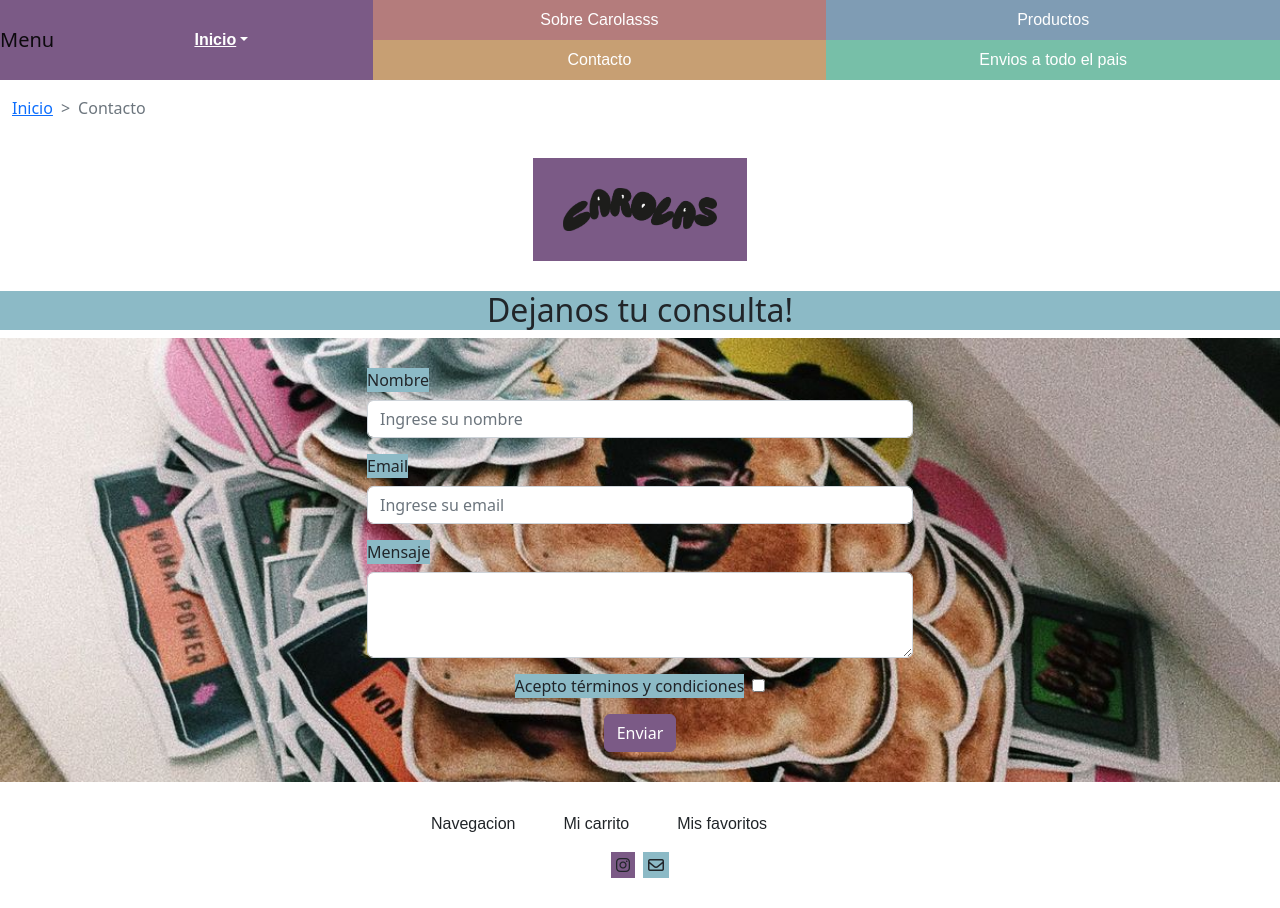
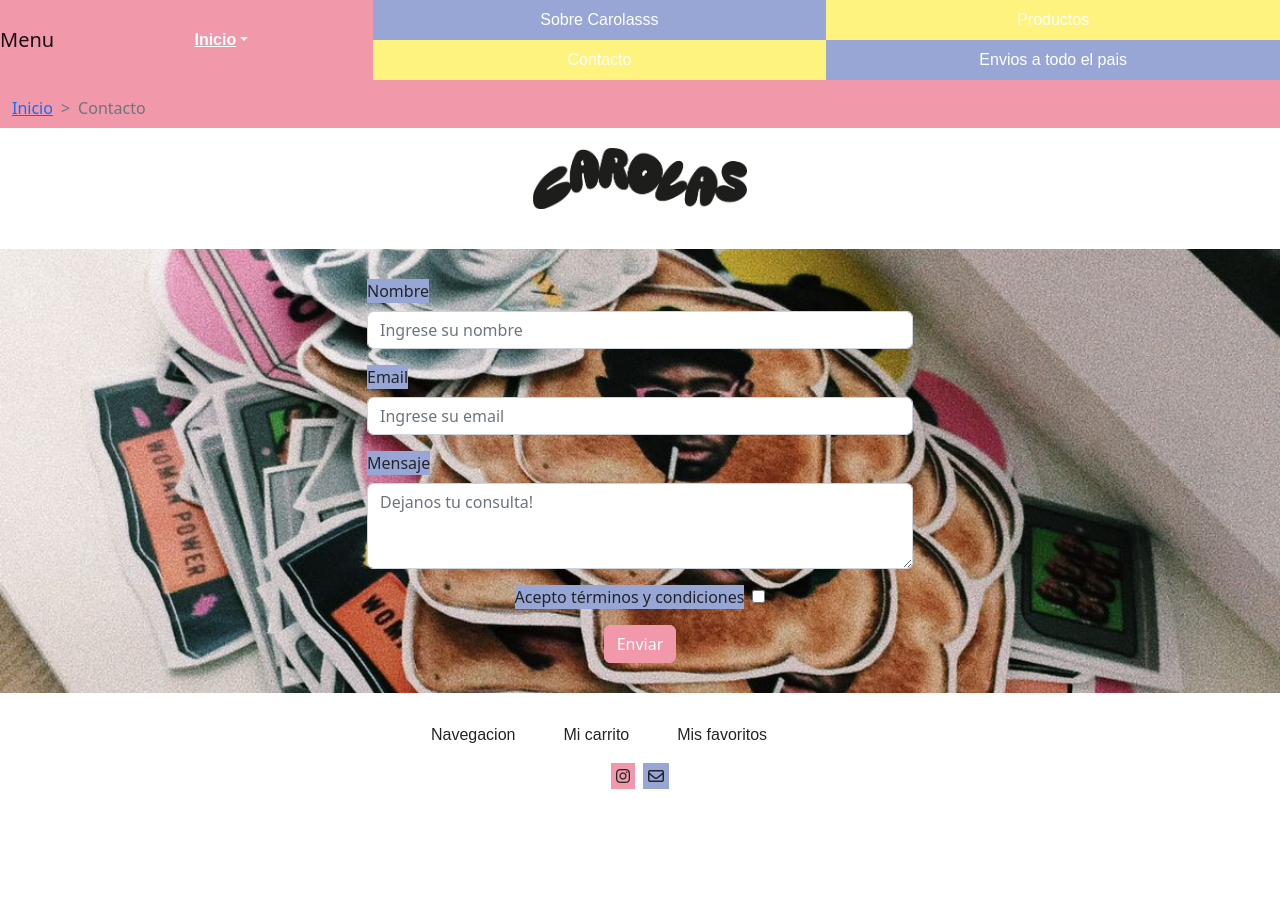
Before and after one commit to sofiasalvado/Proyecto-Final, a plain HTML site: page contacto.html in a window 1280 px wide. After the commit the page ends 819 px from the top, so only its background shows below. Drawn offline with nearby package versions, Linux system fonts and the light colour scheme.

Commit message:
version mobile

```diff
--- a/contacto.html
+++ b/contacto.html
@@ -40,9 +40,8 @@
     </nav>
 </div>
 <div class="col-md-12 d-flex gap-2 justify-content-center">
-  <img class="col-md-2 imagenes logo" src="./img/carolas logo .png" alt="logo inicio" title="logo-inicio">
+  <img class="col-md-2 logo" src="./img/carolas logo .png" alt="logo inicio" title="logo-inicio">
 </div>
-<h2 class="text-center consulta">Dejanos tu consulta!</h2>
 
 <div class="formulario" >
     <div class="container">
@@ -61,7 +60,8 @@
                       </div>
                       <div class="mb-3 w-100">
                         <label for="mensaje" class="form-label">Mensaje</label>
-                        <textarea class="form-control" id="mensaje" rows="3"></textarea>
+
+                        <textarea class="form-control" id="mensaje" rows="3" placeholder="Dejanos tu consulta!"></textarea>
                       </div>
                       <div class="mb-3 w-100 d-flex justify-content-center align-items-center gap-2">
                         <p class="mb-0 fondoFormulario">Acepto términos y condiciones</p>
--- a/styles/scss/_breadcrumbsFondo.scss
+++ b/styles/scss/_breadcrumbsFondo.scss
@@ -1,3 +1,3 @@
 .breadcrumbsFondo {
-    color: rgb(123, 90, 134) ;
+    background-color: $violeta ;
 }
--- a/styles/scss/_checkbox.scss
+++ b/styles/scss/_checkbox.scss
@@ -1,5 +1,5 @@
 .ckeckbox {
-    background-color: rgb(140, 186, 198);
+    background-color: rgb(151, 166, 213);
     padding-top: 10px;
 
     #input :checked {
--- a/styles/scss/_chusmeame.scss
+++ b/styles/scss/_chusmeame.scss
@@ -1,7 +1,7 @@
 .chusmeame {
     display: block;
-    margin: $margin30;
-    background-color:rgb(140, 186, 198);
+    margin: 30px;
+    background-color:$jade;
     border-radius: 2px;
     padding: 10px;
     gap: 10px;
--- a/styles/scss/_formulario.scss
+++ b/styles/scss/_formulario.scss
@@ -16,8 +16,3 @@
     background-color: $jade;
 
 }
-
-.consulta {
-    background-color: $jade;
-
-}
--- a/styles/scss/_header.scss
+++ b/styles/scss/_header.scss
@@ -7,7 +7,7 @@
             color: #FFFF;
 
             &:hover {
-                color: rgb(154, 199, 229);
+                color: $jade;
             }
 
             &.active {
@@ -39,28 +39,28 @@
 
     }
     .item_inicio {
-        background-color: rgb(123, 90, 134);
+        background-color: $violeta;
         grid-area: inicio;
     }
 
     .item_sobre {
-        background-color: rgb(180, 124, 124);
+        background-color: $jade;
         grid-area: sobre;
 
     }
 
     .item_productos {
-        background-color: rgb(127, 156, 180);
+        background-color: $amarillo;
         grid-area: productos;
     }
 
     .item_contacto {
-        background-color: rgb(199, 159, 115);
+        background-color: $amarillo;
         grid-area: contacto;
     }
 
     .item_envios {
-        background-color: rgb(119, 191, 168);
+        background-color: $jade;
         grid-area: envios;
     }
 }
--- a/styles/scss/_imagenFondo.scss
+++ b/styles/scss/_imagenFondo.scss
@@ -12,7 +12,7 @@
     h4 {
         color: white;
         margin: 0;
-        background-color: rgb(138, 99, 165);
+        background-color: $amarillo;
         border-radius: 2px;
         padding: 10px;
 
--- a/styles/scss/_imagenes.scss
+++ b/styles/scss/_imagenes.scss
@@ -3,9 +3,9 @@
     margin-bottom: 100px;
     padding: 30px;
     margin: 30px;
-    background-color: rgb(123, 90, 134);
+    background-color: $amarillo;
 }
 
 .imagen{
-    margin: $margin30;
+    margin: 30px;
 }
--- a/styles/scss/_mediascren.scss
+++ b/styles/scss/_mediascren.scss
@@ -47,8 +47,12 @@
 }
 
 
-@media screen and (maw-width: 768px) {
+@media screen and (max-width: 768px) {
     .card {
         margin-bottom: 30px;
     }
+
+    .imagenFondo {
+        background-attachment: scroll;
+    }
 }
--- a/styles/scss/_menu.scss
+++ b/styles/scss/_menu.scss
@@ -11,5 +11,7 @@
 }
 
 .logo {
-    display: grid;
+    max-width: 90%;
+    padding-bottom: 20px;
+    margin: 20px;
 }
--- a/styles/scss/_tarjetitasProductos.scss
+++ b/styles/scss/_tarjetitasProductos.scss
@@ -2,7 +2,7 @@
     padding-block: 50px;
 
     .cardProduct {
-        background-color: rgb(140, 186, 198);
+        background-color: $jade;
 
     }
 
--- a/styles/scss/_variables.scss
+++ b/styles/scss/_variables.scss
@@ -1,9 +1,10 @@
-$violeta: rgb(123, 90, 134);
-$jade: rgb(140, 186, 198);
-$margin30: 30px;
+$violeta: rgb(242, 152, 171);
+$jade: rgb(151, 166, 213);
+$amarillo: rgb(255, 243, 127);
+
 $coloresFondos: (
     Violeta: $violeta,
-    Jade: $jade
+    Jade: $jade,
 
 );
 
@@ -14,7 +15,7 @@ $redes: (
 );
 
 $instagram: (
-    color: rgb(116, 86, 119),
+    color: $violeta,
     font-size: 24px,
 
 
--- a/styles/styles.css
+++ b/styles/styles.css
@@ -266,7 +266,7 @@ nav {
 }
 
 .breadcrumbsFondo {
-    color: rgb(123, 90, 134, 0.8) ;
+    color: rgb(123, 90, 134) ;
 }
 
 #input :checked {
```
Also changed, not shown: envíos a todo el país.html (+1 -2 lines), index.html (+2 -3 lines), productos.html (+1 -2 lines), sobre carolasss.html (+1 -2 lines), styles/estilos.css, 1 other file.
